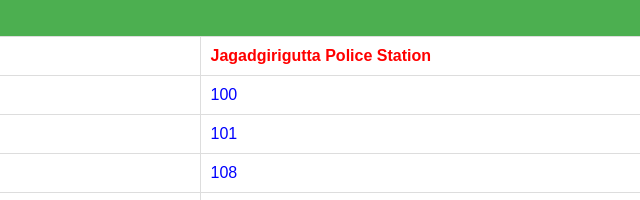
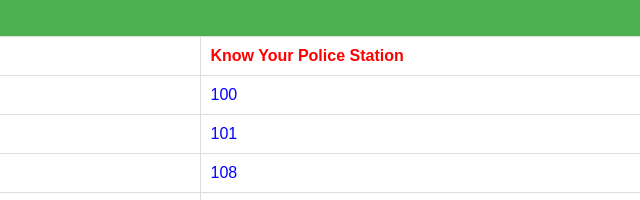
Before and after one commit to gisintelugu/knowyourarea, a plain HTML site: page index.html in a window 1280 px wide. Shown: the part 805-1005 px from the top of the page, 381-1021 px from the left. Drawn offline with Linux system fonts and the light colour scheme.

Commit message:
Update index.html

```diff
--- a/index.html
+++ b/index.html
@@ -107,8 +107,8 @@
 <tr><th colspan="2">Emergency and Essential Services</th></tr>
 		<tr>
             <td>Police Station Jurisdiction</td>
-            <td><a href="https://www.cyberabadpolice.gov.in/know-your-police-station/jagathgirigutta-ps.html" target="_blank" style="color: red; font-weight: bold;">
-        Jagadgirigutta Police Station</a></td>
+            <td><a href="https://www.cyberabadpolice.gov.in/know-your-police-station/know-your-ps.html#" target="_blank" style="color: red; font-weight: bold;">
+        Know Your Police Station</a></td>
         <tr><td>Police</td><td><a href="tel:100">100</a></td></tr>
         <tr><td>Fire Services</td><td><a href="tel:101">101</a></td></tr>
         <tr><td>Ambulance</td><td><a href="tel:108">108</a></td></tr>
```
